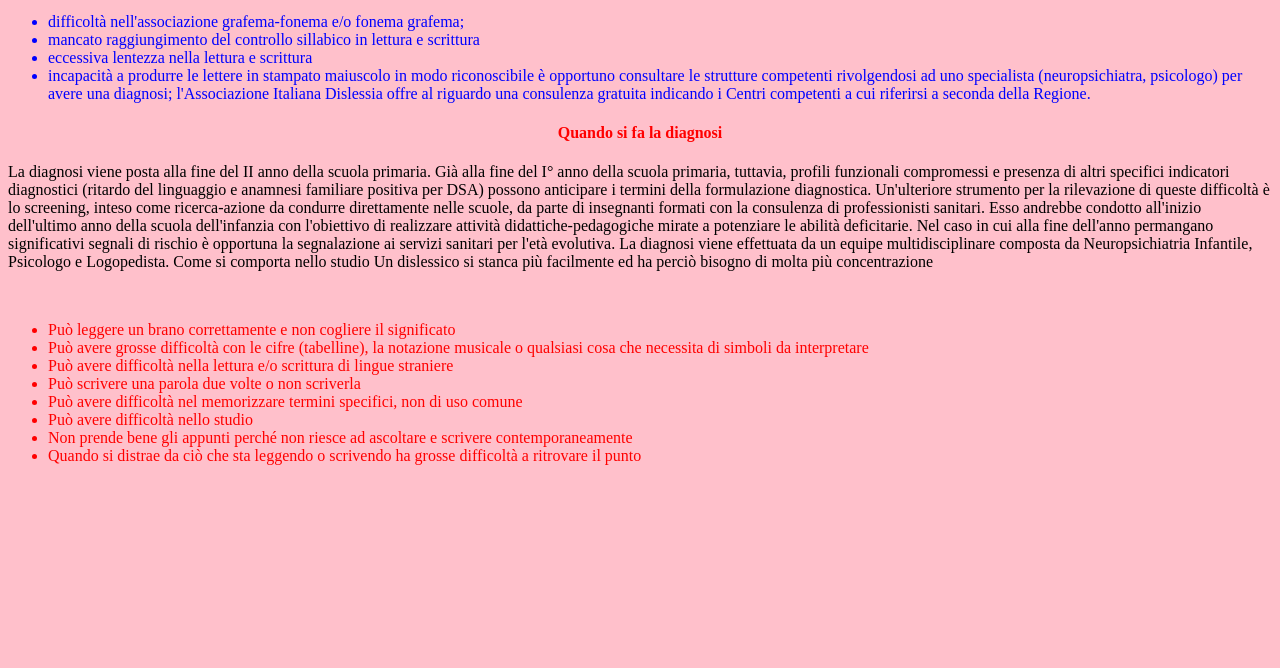
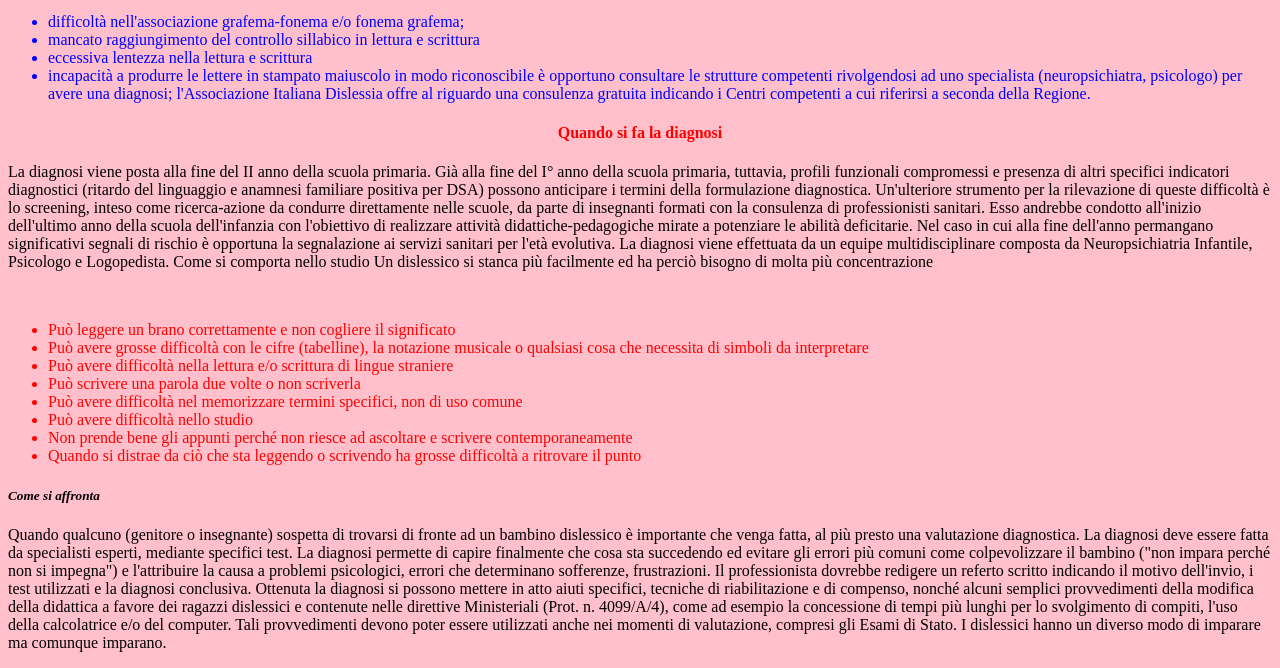
Before and after one commit to ilaria-galliano/scienze-pedagogiche, a plain HTML site: page index.html in a window 1280 px wide. Shown: the part 2120-2788 px from the top of the page. Before the commit the page ends 2601 px from the top, so only its background shows below. Drawn offline with Linux system fonts and the light colour scheme.

Commit message:
Update index.html

```diff
--- a/index.html
+++ b/index.html
@@ -78,6 +78,13 @@ Un dislessico si stanca più facilmente ed ha perciò bisogno di molta più conc
 
   </ul></left>
 </p>
+<h5><i>Come si affronta</i></h5>
+<p>Quando qualcuno (genitore o insegnante) sospetta di trovarsi di fronte ad un bambino dislessico è importante che venga fatta, al più presto una valutazione diagnostica.
+La diagnosi deve essere fatta da specialisti esperti, mediante specifici test. La diagnosi permette di capire finalmente che cosa sta succedendo ed evitare gli errori più comuni come colpevolizzare il bambino ("non impara perché non si impegna") e l'attribuire la causa a problemi psicologici, errori che determinano sofferenze, frustrazioni.
+Il professionista dovrebbe redigere un referto scritto indicando il motivo dell'invio, i test utilizzati e la diagnosi conclusiva.
+
+Ottenuta la diagnosi si possono mettere in atto aiuti specifici, tecniche di riabilitazione e di compenso, nonché alcuni semplici provvedimenti della modifica della didattica a favore dei ragazzi dislessici e contenute nelle direttive Ministeriali (Prot. n. 4099/A/4), come ad esempio la concessione di tempi più lunghi per lo svolgimento di compiti, l'uso della calcolatrice e/o del computer. Tali provvedimenti devono poter essere utilizzati anche nei momenti di valutazione, compresi gli Esami di Stato.
+I dislessici hanno un diverso modo di imparare ma comunque imparano.</p>
 
 
 
```
